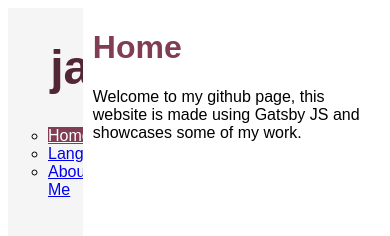
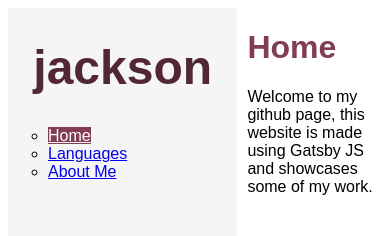
Before and after one commit to yandhi/yandhi.github.io, a Gatsby site: page / in a window 390 px wide. Built offline with nearby package versions, Linux system fonts and the light colour scheme; Gatsby itself is replaced by a stand-in of ours.

Commit message:
added mobile support

```diff
--- a/public/page-data/app-data.json
+++ b/public/page-data/app-data.json
@@ -1 +1 @@
-{"webpackCompilationHash":"f4afcf7831caa3295de9"}
+{"webpackCompilationHash":"12a0f1a0d9f519b29c29"}
--- a/src/components/layout.module.css
+++ b/src/components/layout.module.css
@@ -15,18 +15,19 @@
 }
 .pages {
     margin: margin-left;
-    height: 98vh;
-    width: 20%;
+    height: 100vh;
+    width: fit-content;
     font-family: sans-serif;
     background-color: whitesmoke;
     padding-top: 2;
-    padding-bottom: 0;
+    padding-bottom: 2;
     padding: 2;
 }
 .title {
     font-size: xxx-large;
     color:rgb(82, 39, 53);
-    padding-left: 5vh;
+    padding-left: 3vh;
+    padding-right: 3vh;
 }
 .heading {
     color: rgb(128, 61, 83);
```
Also changed, not shown: public/404.html (+1 -1 lines), public/404/index.html (+1 -1 lines), public/about/index.html (+1 -1 lines), public/index.html (+1 -1 lines), public/langs/index.html (+1 -1 lines), public/webpack.stats.json (+1 -1 lines), 6 other files.
